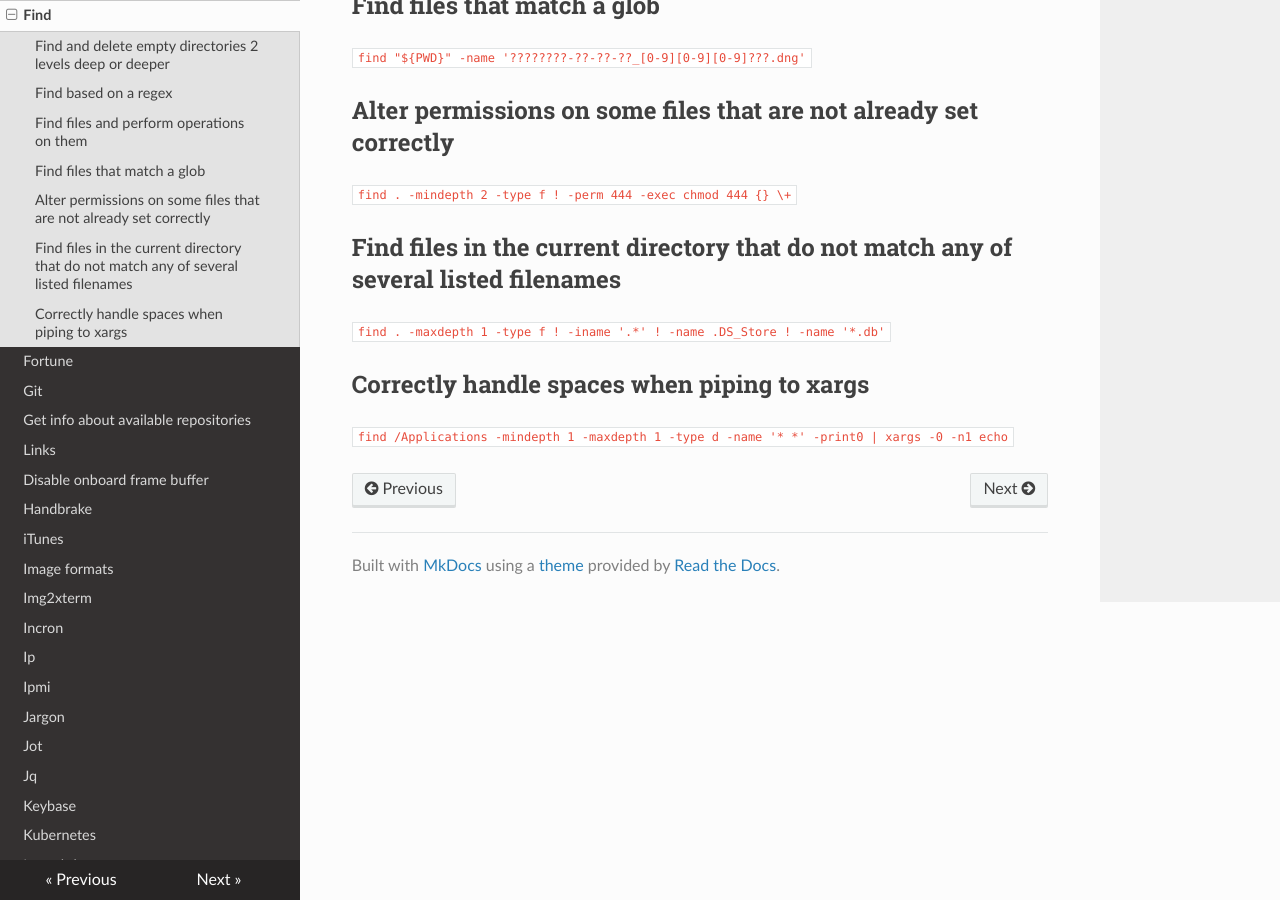
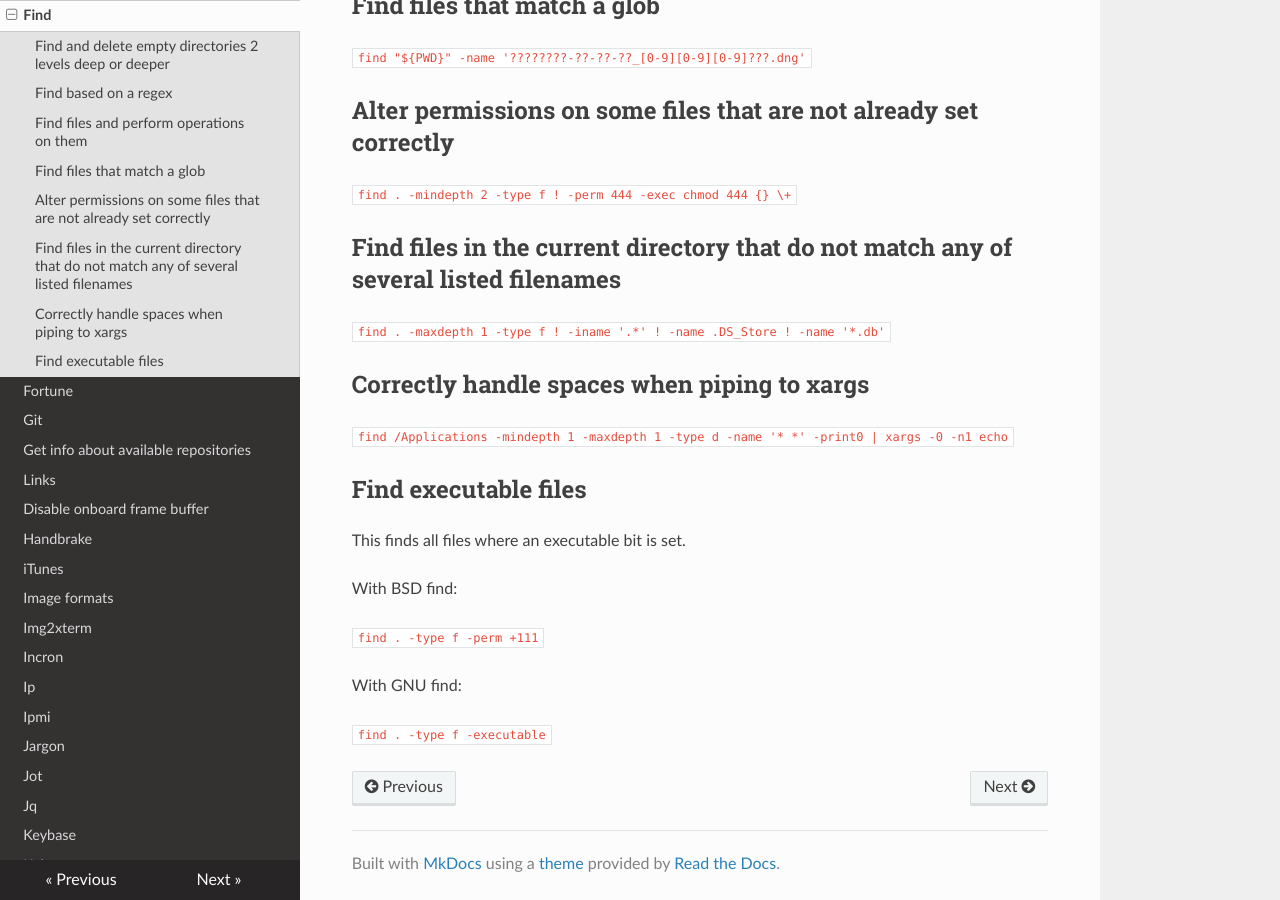
Before and after one commit to lando-cal/tech-notes, an MkDocs documentation site: the page built from docs/find.md, in a window 1280 px wide and 900 px high, scrolled down 728 px. Built offline with MkDocs 1.6.1, drawn with Linux system fonts in a browser that asks for light colours; nearby versions of some CDN libraries.

Commit message:
Add find executable example

```diff
--- a/docs/find.md
+++ b/docs/find.md
@@ -35,3 +35,15 @@ Or several in batches, similar to how xargs handles things:
 ## Correctly handle spaces when piping to xargs
 
 `find /Applications -mindepth 1 -maxdepth 1 -type d -name '* *' -print0 | xargs -0 -n1 echo`
+
+## Find executable files
+
+This finds all files where an executable bit is set.
+
+With BSD find:
+
+`find . -type f -perm +111`
+
+With GNU find:
+
+`find . -type f -executable`
```
